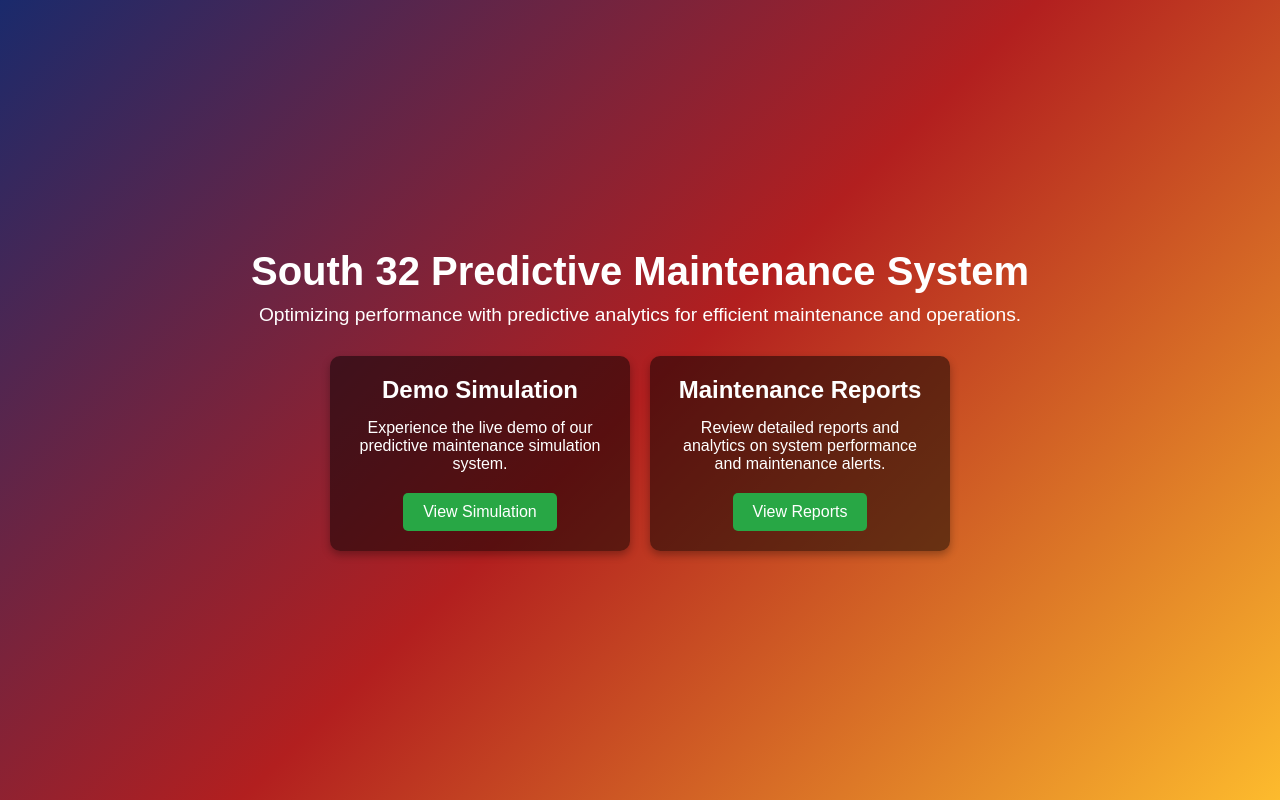
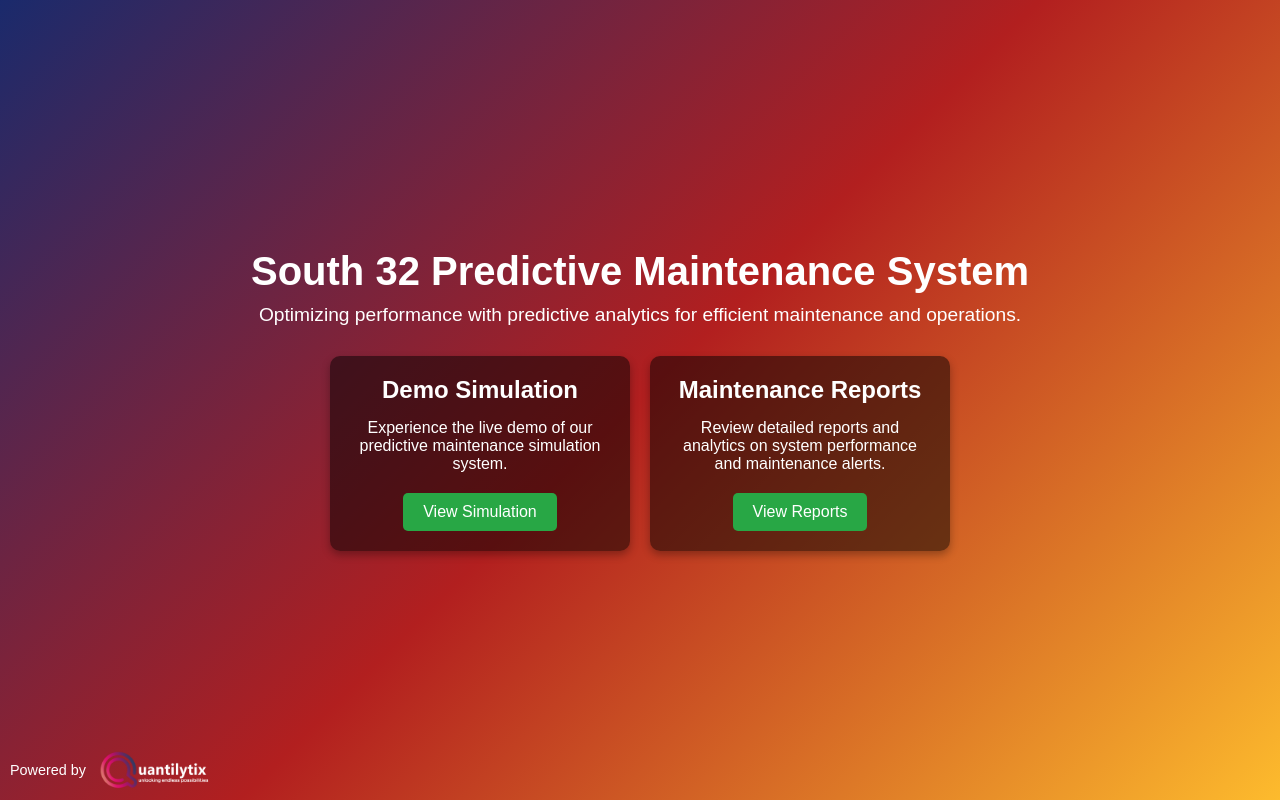
Before and after one commit to thegreatgabuza/mining, a plain HTML site: page index.html in a window 1280 px wide. Drawn offline with Linux system fonts and the light colour scheme.

Commit message:
Powered by

```diff
--- a/index.html
+++ b/index.html
@@ -22,6 +22,7 @@
       justify-content: center;
       text-align: center;
       padding: 20px;
+      position: relative;
     }
     header {
       margin-bottom: 30px;
@@ -74,11 +75,26 @@
     .btn:hover {
       background-color: #218838;
     }
+    /* Footer for Powered by Quantilytix */
+    .powered-by {
+      position: fixed;
+      bottom: 10px;
+      left: 10px;
+      display: flex;
+      align-items: center;
+      gap: 10px;
+      font-size: 0.9rem;
+      color: #fff;
+    }
+    .powered-by img {
+      height: 40px;
+      width: auto;
+    }
   </style>
 </head>
 <body>
   <header>
-    <h1>South 32 Predictive Maintenance System</h1>
+    <h1>South 32 Predictive Maintenance  System</h1>
     <p>Optimizing performance with predictive analytics for efficient maintenance and operations.</p>
   </header>
   <div class="container-wrapper">
@@ -93,5 +109,10 @@
       <a href="reports.html" class="btn">View Reports</a>
     </div>
   </div>
+  <div class="powered-by">
+
+     <span>Powered by</span>
+     <img src="log11.png" alt="Quantilytix Logo">
+  </div>
 </body>
 </html>
```
Also changed, not shown: log11.png (added).
